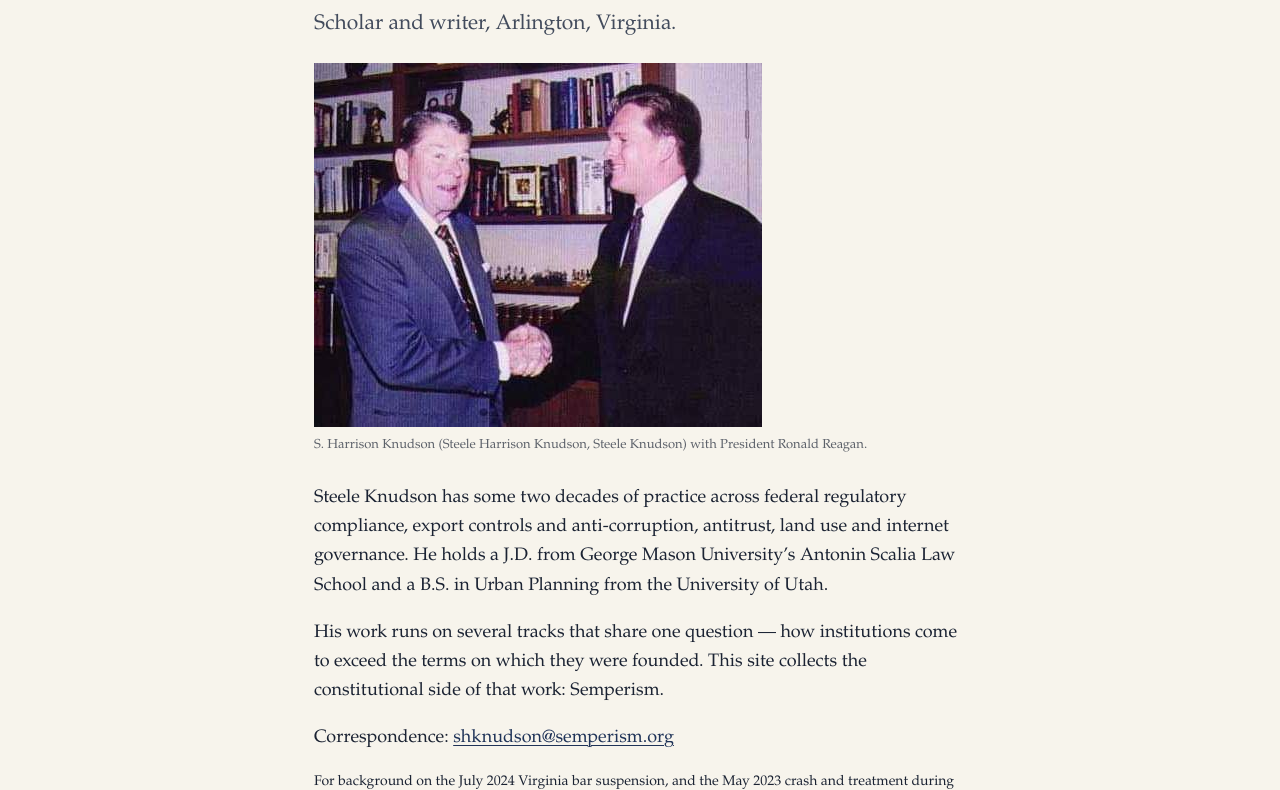
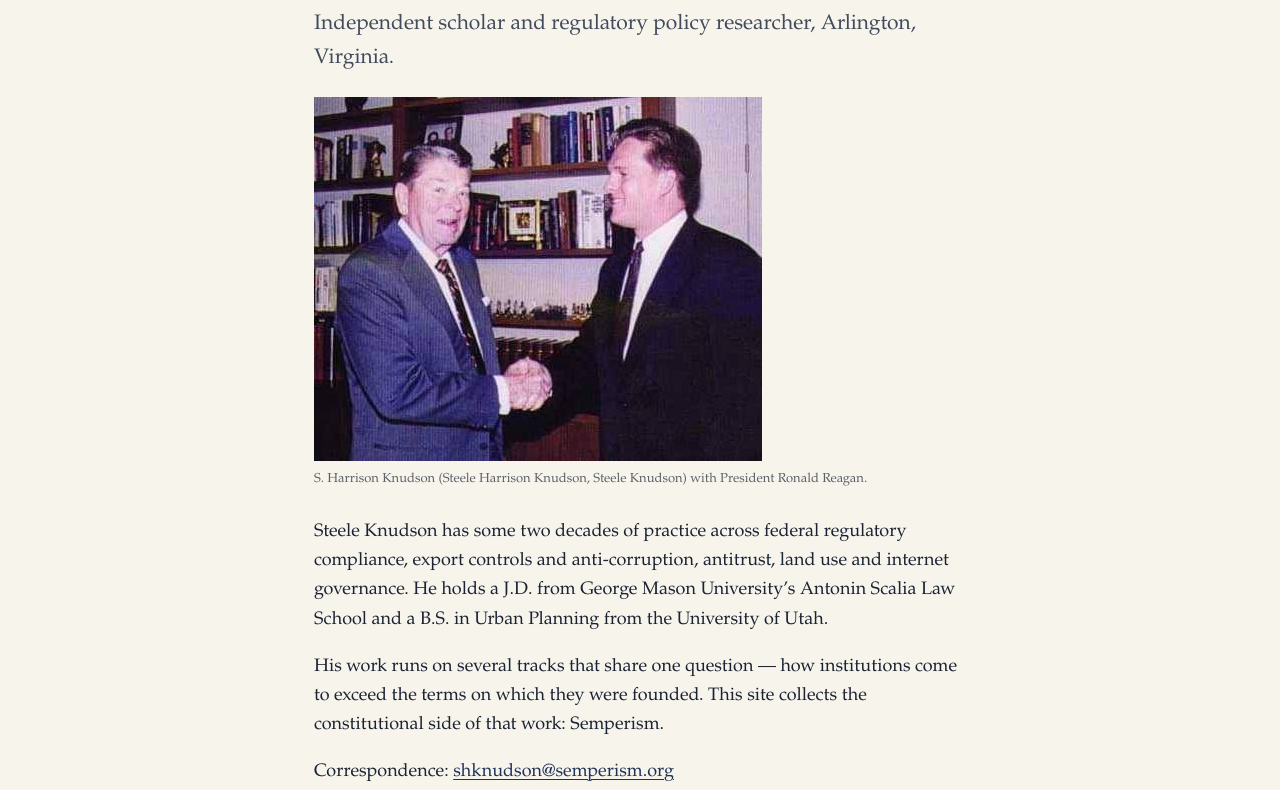
Before and after one commit to ifcsis/semperism-site, a plain HTML site: page about.html in a window 1280 px wide. Shown: the part 219-1009 px from the top of the page. Drawn offline with Linux system fonts and the light colour scheme.

Commit message:
About: tagline 'Independent scholar and regulatory policy researcher'
Co-Authored-By: Claude Opus 5.5 <noreply@anthropic.com>
Claude-Session: https://claude.ai/code/session_013hhJGLmdPDJa7BWfRjRYbp

```diff
--- a/about.html
+++ b/about.html
@@ -4,11 +4,11 @@
 <meta charset="utf-8">
 <meta name="viewport" content="width=device-width, initial-scale=1">
 <title>About — S. Harrison Knudson (Steele Harrison Knudson)</title>
-<meta name="description" content="S. Harrison Knudson, J.D. (Steele Harrison Knudson) — scholar and writer, Arlington, Virginia.">
+<meta name="description" content="S. Harrison Knudson, J.D. (Steele Harrison Knudson) — independent scholar and regulatory policy researcher, Arlington, Virginia.">
 <meta name="author" content="S. Harrison Knudson, J.D.">
 <link rel="canonical" href="https://semperism.org/about.html">
 <meta property="og:title" content="About — S. Harrison Knudson (Steele Harrison Knudson)">
-<meta property="og:description" content="S. Harrison Knudson, J.D. (Steele Harrison Knudson) — scholar and writer, Arlington, Virginia.">
+<meta property="og:description" content="S. Harrison Knudson, J.D. (Steele Harrison Knudson) — independent scholar and regulatory policy researcher, Arlington, Virginia.">
 <meta property="og:url" content="https://semperism.org/about.html">
 <meta property="og:type" content="website">
 <meta property="og:site_name" content="Semperism">
@@ -40,7 +40,7 @@
 <article class="wrap wrap-narrow prose">
   <span class="eyebrow">The author</span>
   <h1>S. Harrison Knudson, J.D.</h1>
-  <p class="lede">Scholar and writer, Arlington, Virginia.</p>
+  <p class="lede">Independent scholar and regulatory policy researcher, Arlington, Virginia.</p>
   <figure style="margin:8px 0 28px">
     <img src="img/knudson-with-ronald-reagan.jpg" alt="S. Harrison Knudson (Steele Harrison Knudson, Steele Knudson) with President Ronald Reagan" width="448" height="364" style="width:100%;max-width:448px;height:auto;display:block">
     <figcaption style="font-size:13px;opacity:.7;margin-top:8px">S. Harrison Knudson (Steele Harrison Knudson, Steele Knudson) with President Ronald Reagan.</figcaption>
```
